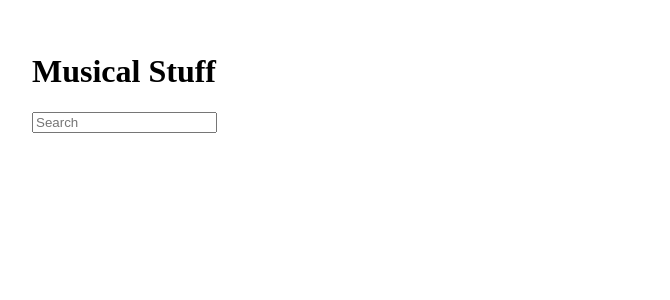
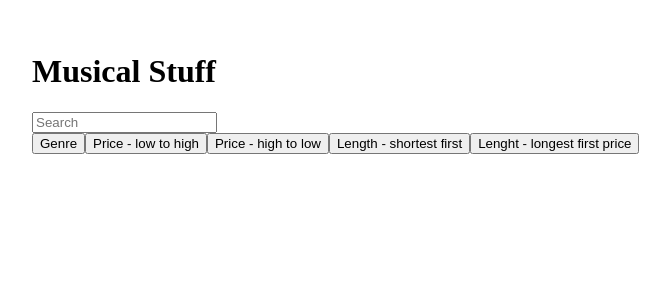
Before and after one commit to abdelba/musical-stuff, an Angular app: page / in a window 1280 px wide. Shown: the top 300 px of the page, without its empty margins (0-670 px from the left). Built offline with nearby package versions, Linux system fonts and the light colour scheme.

Commit message:
sorting buttons

```diff
--- a/src/app/models/track.ts
+++ b/src/app/models/track.ts
@@ -1,6 +1,6 @@
 export class Track {
-  trackId: string;
-  songLength: number;
+  id: string;
+  length: number;
   price: number;
   genre: string;
 }
--- a/src/app/pages/home/home.component.html
+++ b/src/app/pages/home/home.component.html
@@ -2,4 +2,4 @@
 
 <input type="text" class="search" placeholder="Search" [(ngModel)]="searchTerm" (keyup)="search()">
 
-<mus-track-list [tracks]="tracks"></mus-track-list>
+<mus-track-list [(tracks)]="tracks"></mus-track-list>
--- a/src/app/services/search.service.ts
+++ b/src/app/services/search.service.ts
@@ -15,7 +15,9 @@ export class SearchService {
 
   getResults(term: string): Observable<Track[]> {
     // TODO handle errors
-    const params = new HttpParams().set('term', term);
+    const params = new HttpParams().set('term', term)
+                                   .set('entity', 'song');
+
     return this.http
                .get<SearchResult>(environment.itunes.apiUrl, { params })
                .pipe(map(response => (new SearchResult(response)).getTracks()));
@@ -34,11 +36,11 @@ class SearchResult {
   }
 
   toTrack(obj): Track {
-    const track      = new Track();
-    track.trackId    = obj.trackId;
-    track.songLength = obj.trackTimeMillis;
-    track.price      = obj.trackPrice;
-    track.genre      = obj.primaryGenreName;
+    const track  = new Track();
+    track.id     = obj.trackId;
+    track.length = obj.trackTimeMillis;
+    track.price  = obj.trackPrice;
+    track.genre  = obj.primaryGenreName;
 
     return track;
   }
--- a/src/app/ui/components/track-list-item/track-list-item.component.html
+++ b/src/app/ui/components/track-list-item/track-list-item.component.html
@@ -1,2 +1,2 @@
 <br>
-{{track}}
+{{track.id}} • {{track.price}} • {{track.length}} • {{track.genre}}
--- a/src/app/ui/components/track-list/track-list.component.html
+++ b/src/app/ui/components/track-list/track-list.component.html
@@ -1,3 +1,11 @@
+<div class="sorting buttons">
+  <button (click)="sort('genre')">Genre</button>
+  <button (click)="sort('price', 'asc')">Price - low to high</button>
+  <button (click)="sort('price', 'desc')">Price - high to low</button>
+  <button (click)="sort('length', 'asc')">Length - shortest first</button>
+  <button (click)="sort('length', 'desc')">Lenght - longest first price</button>
+</div>
+
 <div class="results">
   <mus-track-list-item *ngFor="let track of tracks" [track]="track"></mus-track-list-item>
 </div>
--- a/src/app/ui/components/track-list/track-list.component.ts
+++ b/src/app/ui/components/track-list/track-list.component.ts
@@ -16,4 +16,19 @@ export class TrackListComponent implements OnInit {
   ngOnInit() {
   }
 
+  sort(attribute, order = 'asc') {
+    this.tracks = this.tracks.sort((a, b) => {
+      if (order === 'desc') {
+        [a, b] = [b, a];
+      }
+
+      if (a[attribute] < b[attribute]) {
+        return -1;
+      }
+      if (a[attribute] > b[attribute]) {
+        return 1;
+      }
+      return 0;
+    });
+  }
 }
```
